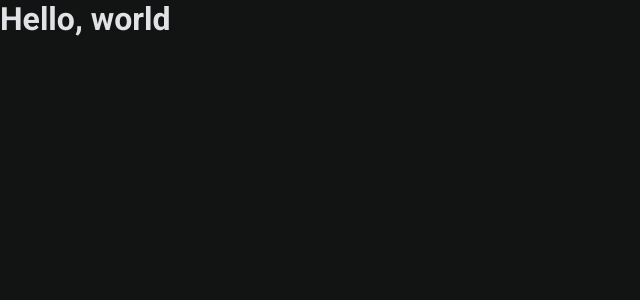
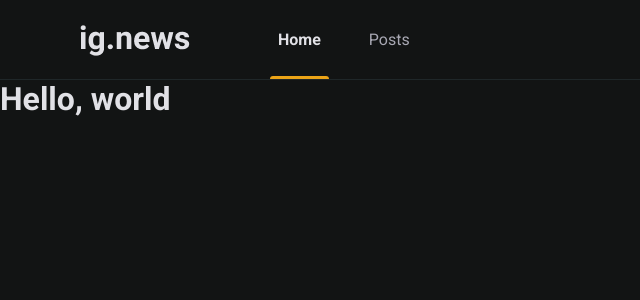
Before and after one commit to guirecordon/ignite21-chapter03, a Next.js app: page / in a window 1280 px wide. Shown: the top 300 px of the page, without its empty margins (0-640 px from the left). Built offline with nearby package versions, Linux system fonts and the light colour scheme.

Commit message:
Add header except button

```diff
--- /dev/null
+++ b/src/components/Header/index.tsx
@@ -0,0 +1,15 @@
+import styles from './styles.module.scss'
+
+export function Header() {
+  return (
+    <header className={styles.headerContainer}>
+      <div className={styles.headerContent}>
+        <img src="/images/ig.news.png" alt="ig.news" />
+        <nav>
+          <a className={styles.active}>Home</a>
+          <a>Posts</a>
+        </nav>
+      </div>
+    </header>
+  )
+}
--- /dev/null
+++ b/src/components/Header/styles.module.scss
@@ -0,0 +1,52 @@
+.headerContainer {
+  height: 5rem;
+  border-bottom: 1px solid var(--shape);
+}
+
+.headerContent {
+  max-width: 1120px;
+  margin: 0 auto;
+  height: 5rem;
+
+  display: flex;
+  align-items: center;
+  gap: 5rem;
+
+  nav {
+    a {
+      position: relative;
+      display: inline-block;
+      height: 5rem;
+      line-height: 5rem;
+      padding: 0 0.5rem;
+
+      & + a {
+        margin-left: 2rem;
+      }
+
+      transition: color 0.2s;
+
+      &:hover {
+        color: var(--title);
+      }
+
+      &.active {
+        font-weight: bold;
+        color: var(--title);
+      }
+
+      &.active::after {
+        content: "";
+        height: 3px;
+        width: 100%;
+        border-radius: 3px 3px 0 0;
+        position: absolute;
+        background: var(--yellow-500);
+        bottom: 1px;
+        left: 0;
+      }
+    }
+  }
+
+
+}
--- a/src/pages/_app.tsx
+++ b/src/pages/_app.tsx
@@ -1,7 +1,13 @@
+import { Header } from '@/components/Header'
 import type { AppProps } from 'next/app'
 
 import '../styles/global.scss'
 
 export default function App({ Component, pageProps }: AppProps) {
-  return <Component {...pageProps} />
+  return (
+    <>
+      <Header />
+      <Component {...pageProps} />
+    </>
+  )
 }
--- a/src/styles/global.scss
+++ b/src/styles/global.scss
@@ -36,6 +36,11 @@ h1, h2, h3, h4, h5, h6, strong {
   color: var(--title);
 }
 
+a {
+  color: var(--text);
+  cursor: pointer;
+}
+
 body, input, textarea, button {
   font-family: 'Roboto', sans-serif;
   font-weight: 400;
```
Also changed, not shown: public/images/ig.news.png (added).
